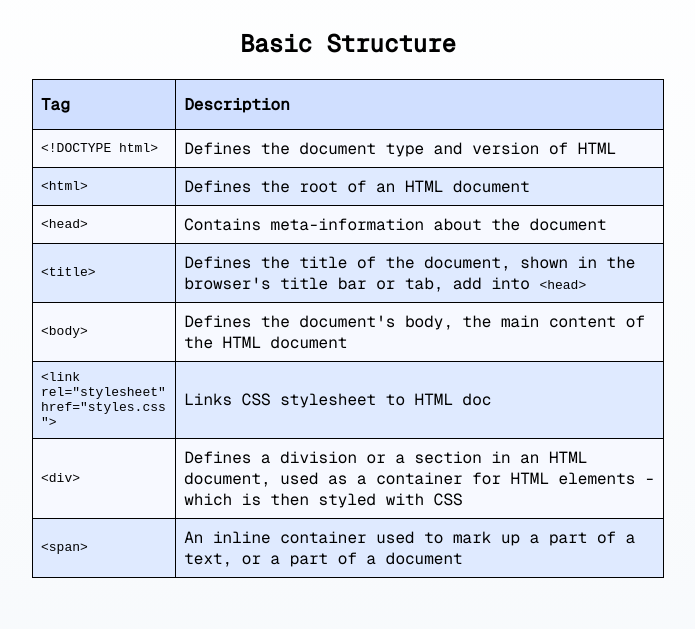
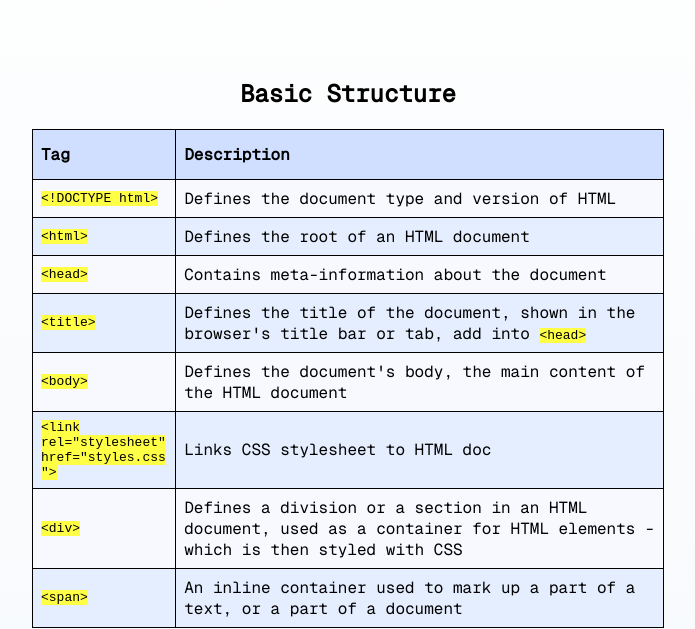
Before and after one commit to squimshed/codecademy-cheatsheet, a plain HTML site: page index.html in a window 1280 px wide. Shown: the part 171-800 px from the top of the page, without its empty margins (292-987 px from the left). Drawn offline with nearby package versions, Linux system fonts and the light colour scheme.

Commit message:
Update styles.css

```diff
--- a/styles.css
+++ b/styles.css
@@ -6,7 +6,7 @@
 body {
     display: block;
     margin: 8px;
-    padding-top: 50px;
+    padding-top: 100px;
     background-image: linear-gradient(to top, #dfe9f3 0%, white 100%);
 }
 
@@ -28,6 +28,7 @@ h2 {
 
 .code {
     font-family: monospace;
+    background-color: rgb(255, 255, 70);
 }
 
 table {
@@ -52,7 +53,7 @@ th, td {
 }
 
 tbody tr:nth-child(even) {
-    background-color:#DFEAFF;
+    background-color:#e5eeff;
 }
 
 tbody tr {
```
